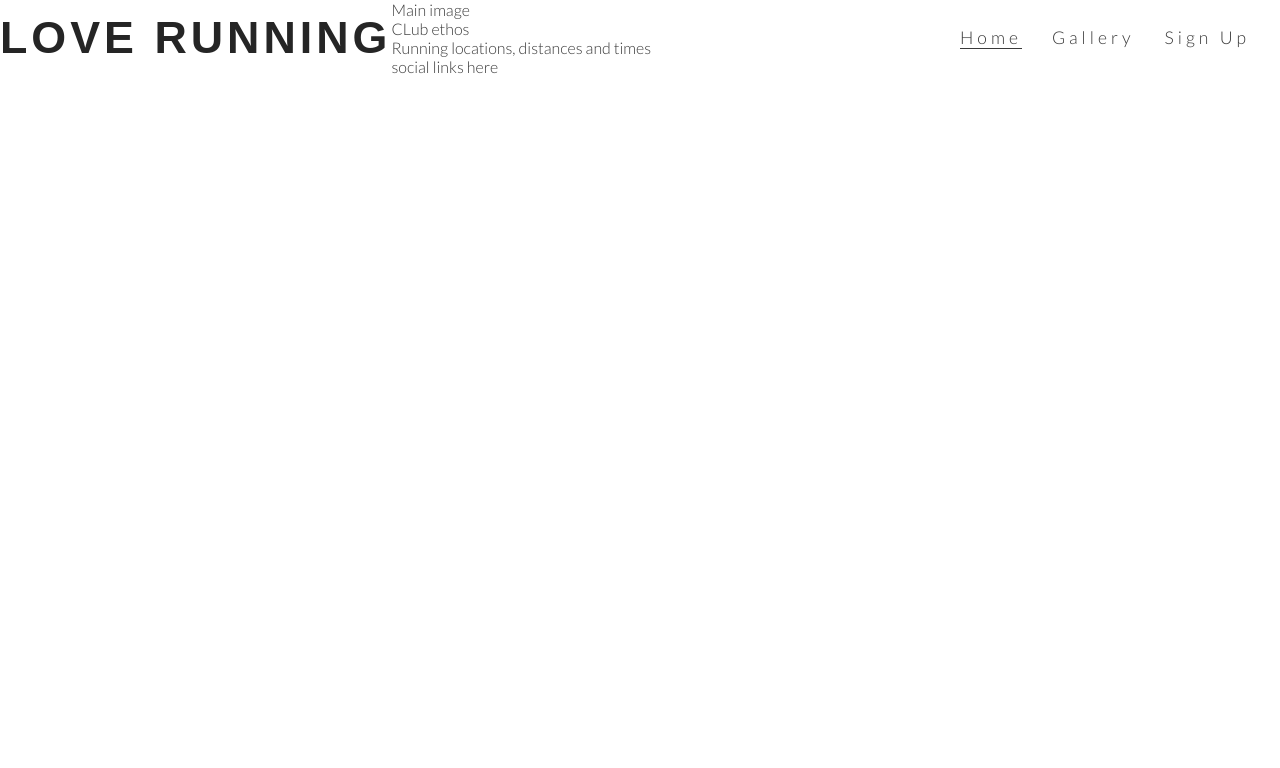
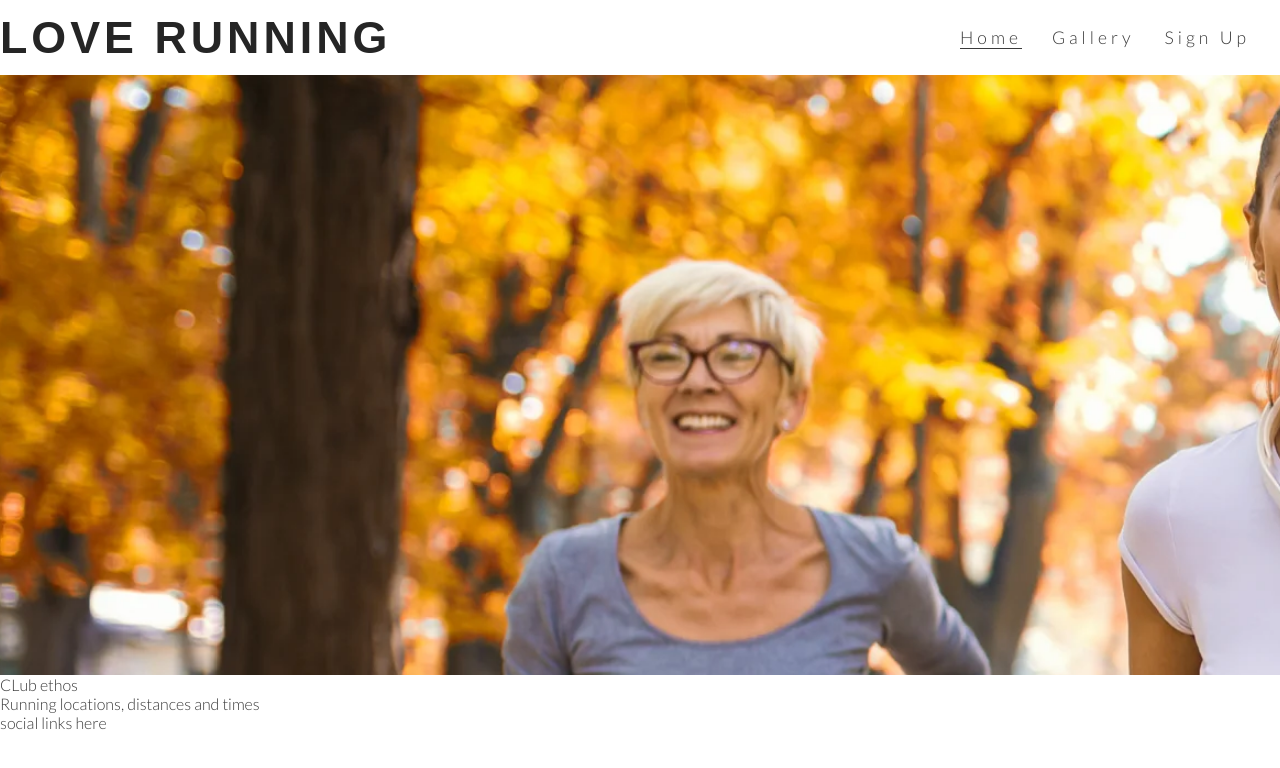
Before and after one commit to Supersheep50/love-running, a plain HTML site: page index.html in a window 1280 px wide. Drawn offline with Linux system fonts and the light colour scheme.

Commit message:
Add Zoom effect to hero image

```diff
--- a/assets/css/style.css
+++ b/assets/css/style.css
@@ -59,3 +59,32 @@ h1,h2 {
 .active {
     border-bottom: 1px solid #3a3a3a;
 }
+
+/* hero image */
+
+#hero-image {
+    height: 600px;
+    width: 100%;
+    background: url('../images/hero-image.webp');
+    animation-name: hero-zoom;
+    animation-duration: 5s;
+    animation-fill-mode: forwards;
+}
+
+#hero-outer {
+    height: 600px;
+    width: 100%;
+    overflow: hidden;
+}
+
+
+/* creates the level of zoom for hero image */
+
+@keyframes hero-zoom {
+    from {
+        transform: scale(1);
+    }
+    to {
+        transform: scale(1.1);
+    }
+}
--- a/index.html
+++ b/index.html
@@ -31,7 +31,9 @@
             </ul>
         </nav>
     </header>
-    <section>Main image</section>
+    <section id="hero-outer">
+        <div id="hero-image"></div>
+    </section>
     <section>CLub ethos</section>
     <section>Running locations, distances and times</section>
     <footer>
```
Also changed, not shown: assets/images/hero-image.webp (added).
